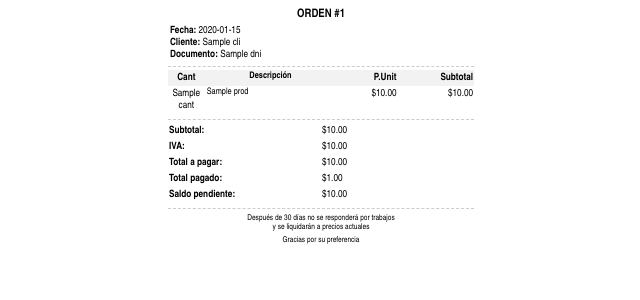
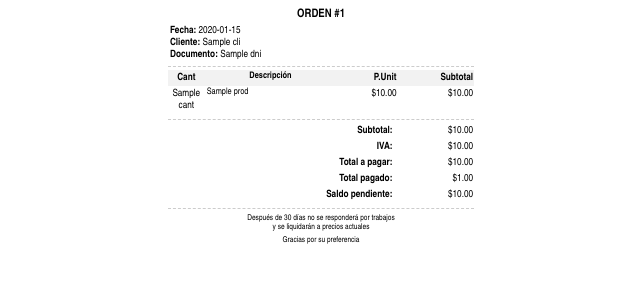
Before and after one commit to sandra-svc/Enfokart-django, a Django app: template core/erp/templates/sale/invoice.html in a window 1280 px wide. Shown: the top 300 px of the page, without its empty margins (319-959 px from the left). Run offline with Django 3.2, Linux system fonts and the light colour scheme; the template is opened without the code that fills it: most values are stand-ins (such as "Sample title", 1, 10 or a date in 2020); parts of the project's set-up code (start-up, migrations or seed data) failed here and were passed over.

Commit message:
Update invoice.html

```diff
--- a/core/erp/templates/sale/invoice.html
+++ b/core/erp/templates/sale/invoice.html
@@ -3,7 +3,7 @@
 <html lang="es">
 <head>
     <meta charset="UTF-8">
-    <title>Factura #{{ sale.id }}</title>
+    <title>Orden #{{ sale.id }}</title>
     <style>
         /* Reset y estilos base */
         * {
@@ -75,6 +75,12 @@
             white-space: nowrap;
         }
 
+        /* Estilos para totales - ALINEACIÓN DERECHA */
+        .total-label {
+            text-align: right !important;
+            padding-right: 5px !important;
+        }
+
         /* Estilos para impresión */
         @page {
             size: 85mm 200mm;
@@ -134,27 +140,27 @@
 
     <div class="separator"></div>
 
-    <!-- Totales -->
+    <!-- Totales - CON ETIQUETAS ALINEADAS A LA DERECHA -->
     <table>
         <tr>
-            <td class="text-left" colspan="2"><strong>Subtotal:</strong></td>
-            <td class="text-right" colspan="2">${{ sale.subtotal|floatformat:2 }}</td>
+            <td class="total-label" colspan="2"><strong>Subtotal:</strong></td>
+            <td class="col-subtotal">${{ sale.subtotal|floatformat:2 }}</td>
         </tr>
         <tr>
-            <td class="text-left" colspan="2"><strong>IVA:</strong></td>
-            <td class="text-right" colspan="2">${{ sale.iva|floatformat:2 }}</td>
+            <td class="total-label" colspan="2"><strong>IVA:</strong></td>
+            <td class="col-subtotal">${{ sale.iva|floatformat:2 }}</td>
         </tr>
         <tr>
-            <td class="text-left" colspan="2"><strong>Total a pagar:</strong></td>
-            <td class="text-right" colspan="2">${{ sale.total|floatformat:2 }}</td>
+            <td class="total-label" colspan="2"><strong>Total a pagar:</strong></td>
+            <td class="col-subtotal">${{ sale.total|floatformat:2 }}</td>
         </tr>
         <tr>
-            <td class="text-left" colspan="2"><strong>Total pagado:</strong></td>
-            <td class="text-right" colspan="2">${{ total_pago|floatformat:2 }}</td>
+            <td class="total-label" colspan="2"><strong>Total pagado:</strong></td>
+            <td class="col-subtotal">${{ total_pago|floatformat:2 }}</td>
         </tr>
         <tr>
-            <td class="text-left" colspan="2"><strong>Saldo pendiente:</strong></td>
-            <td class="text-right" colspan="2">${{ saldo_pendiente|floatformat:2 }}</td>
+            <td class="total-label" colspan="2"><strong>Saldo pendiente:</strong></td>
+            <td class="col-subtotal">${{ saldo_pendiente|floatformat:2 }}</td>
         </tr>
     </table>
 
```
